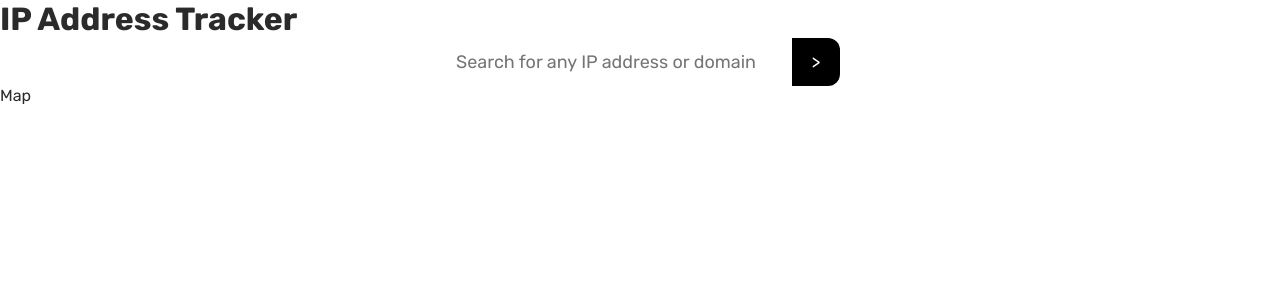
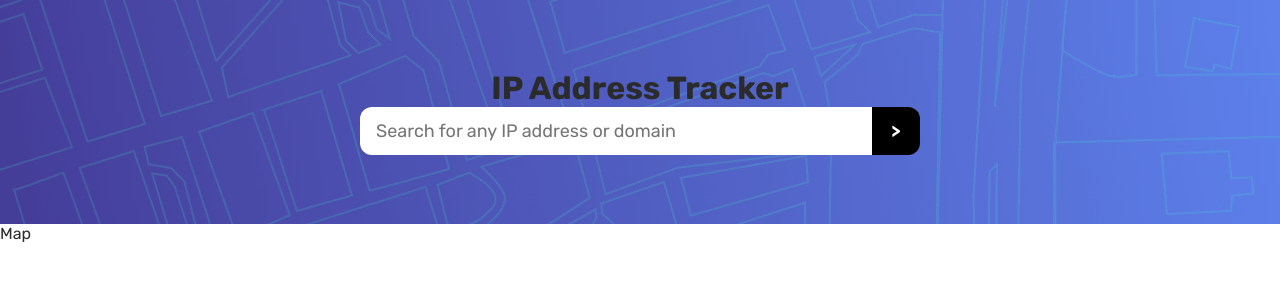
Before and after one commit to GL-19/ip-address-tracker, a React (Create React App) app: page / in a window 1280 px wide. Shown: the top 300 px of the page. Built offline with nearby package versions, Linux system fonts and the light colour scheme.

Commit message:
feat: changed SearchForm and Header styles

```diff
--- a/src/components/Header/index.tsx
+++ b/src/components/Header/index.tsx
@@ -1,12 +1,29 @@
+import styled from "styled-components";
+
 import { InfosCard } from "../InfosCard";
 import { SearchIpForm } from "../SearchIpForm";
 
+import headerBackground from "../../assets/images/pattern-bg.png";
+
 export function Header() {
 	return (
-		<header>
+		<HeaderContainer>
 			<h1>IP Address Tracker</h1>
 			<SearchIpForm onSubmit={async (name) => console.log(name)} />
 			<InfosCard />
-		</header>
+		</HeaderContainer>
 	);
 }
+
+const HeaderContainer = styled.header`
+	width: 100%;
+	height: 14rem;
+	padding: 1rem;
+
+	display: flex;
+	flex-direction: column;
+	justify-content: center;
+	align-items: center;
+
+	background-image: url(${headerBackground});
+`;
--- a/src/components/SearchIpForm/index.tsx
+++ b/src/components/SearchIpForm/index.tsx
@@ -32,8 +32,7 @@ export function SearchIpForm({ onSubmit }: SearchIpFormProps) {
 
 const Form = styled.form`
 	width: 100%;
-	max-width: 25rem;
-	margin: 0 auto;
+	max-width: 35rem;
 `;
 
 const Input = styled.input`
@@ -59,7 +58,15 @@ const Button = styled.button`
 	border: none;
 	border-radius: 0 0.75rem 0.75rem 0;
 
+	cursor: pointer;
 	font-size: 18px;
+	font-weight: 700;
 	color: white;
 	background-color: #000000;
+
+	&:hover,
+	&:focus,
+	&:active {
+		filter: brightness(0.5);
+	}
 `;
```
